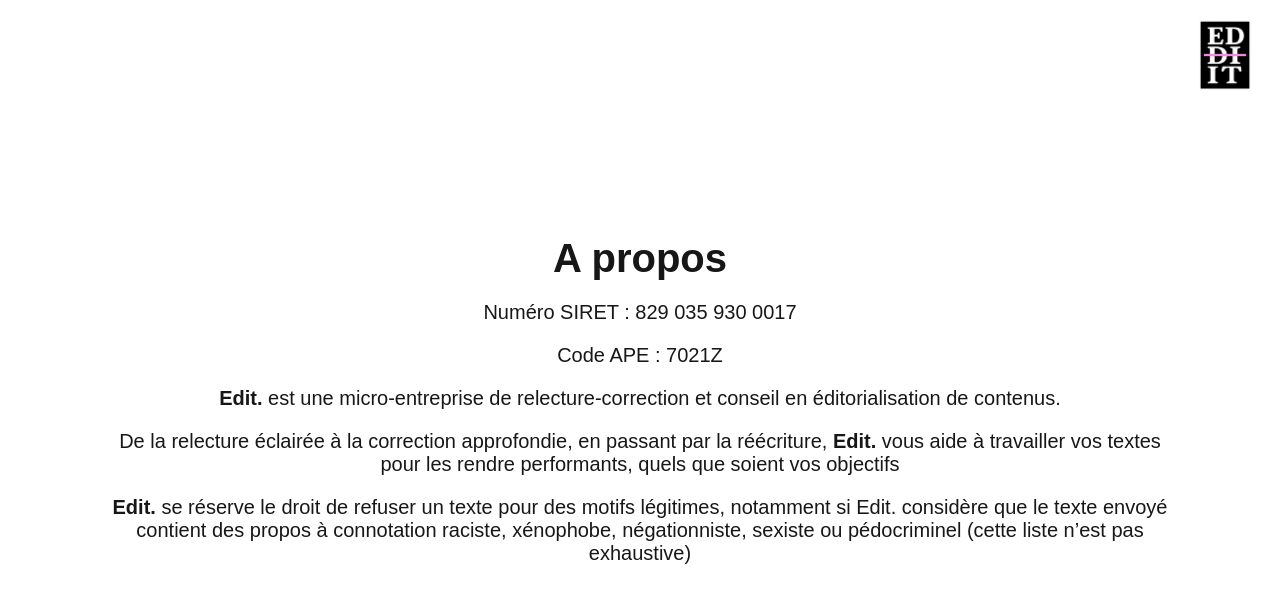
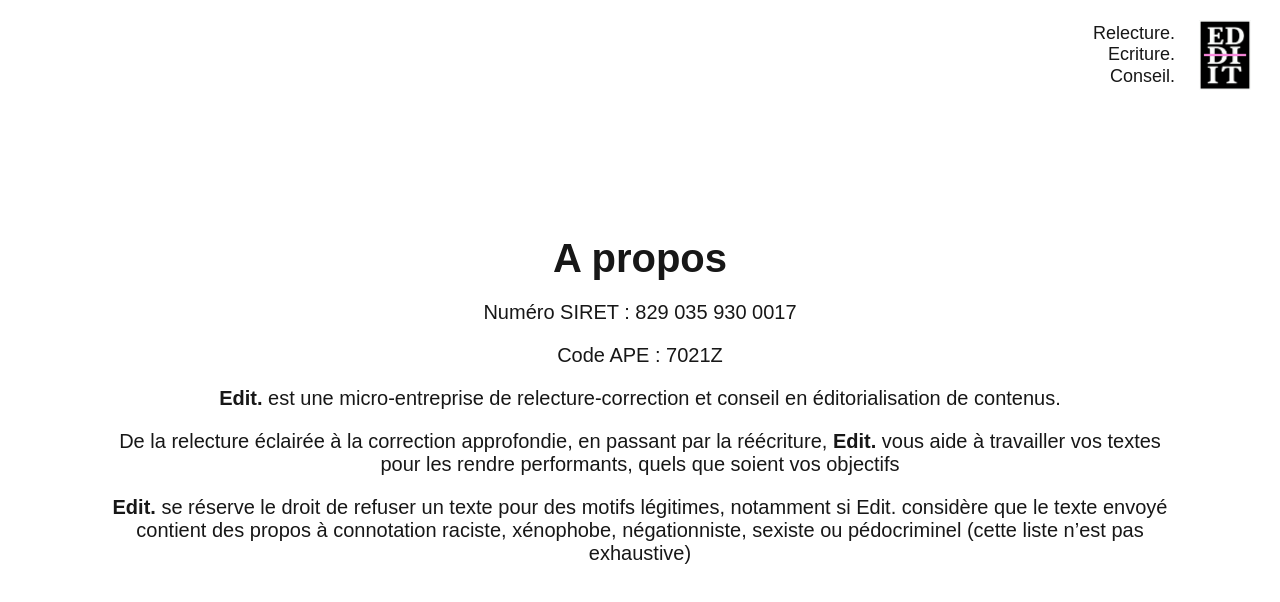
Before and after one commit to Antoine-Bottin/edit-conseil, a Next.js app: page /about in a window 1280 px wide. Shown: the top 602 px of the page. Built offline with nearby package versions, Linux system fonts and the light colour scheme.

Commit message:
feat(Logo): added text on the left

```diff
--- a/package.json
+++ b/package.json
@@ -23,8 +23,8 @@
   },
   "devDependencies": {
     "@types/node": "^20",
-    "@types/react": "^19",
-    "@types/react-dom": "^19",
+    "@types/react": "^19.2.15",
+    "@types/react-dom": "^19.2.3",
     "eslint": "^9",
     "eslint-config-next": "16.2.1",
     "eslint-plugin-simple-import-sort": "^12.1.1",
--- a/src/app/components/MyselfSection/styles.scss
+++ b/src/app/components/MyselfSection/styles.scss
@@ -46,7 +46,7 @@
     }
 
     @media screen and (min-width: 769px) and (min-height: 501px) {
-      font-size: 5rem;
+      font-size: 4.5rem;
       gap: 3rem;
     }
 
--- a/src/app/components/PriceSection/PriceSection.tsx
+++ b/src/app/components/PriceSection/PriceSection.tsx
@@ -77,9 +77,7 @@
 
   return (
     <div className="price-section">
-      <h1 className="price-section__title">
-        Tarifs de correction et réécriture
-      </h1>
+      <h1 className="price-section__title">Tarifs</h1>
 
       <div className="price-section__calculator">
         {/* On remplace l'attribut action par notre fonction handleSubmit */}
--- a/src/app/layout.tsx
+++ b/src/app/layout.tsx
@@ -1,73 +1,40 @@
-import type { Metadata } from 'next';
 import Image from 'next/image';
 
 import { Geist, Geist_Mono, Newsreader, Space_Grotesk } from 'next/font/google';
+
 import { Analytics } from '@vercel/analytics/next';
 
 import ScrollProvider from './components/ScrollProvider/ScrollProvider';
+
 import { ToastContainer } from 'react-toastify';
 
 import './globals.css';
+
 import './styles.scss';
 
 const geistSans = Geist({
   variable: '--font-geist-sans',
+
   subsets: ['latin'],
 });
 
 const geistMono = Geist_Mono({
   variable: '--font-geist-mono',
+
   subsets: ['latin'],
 });
 
 const spacegrotesk = Space_Grotesk({
   variable: '--font-spacegrotesk',
+
   subsets: ['latin'],
 });
 
 const newsreader = Newsreader({
   variable: '--font-newsreader',
+
   subsets: ['latin'],
 });
-
-export const metadata: Metadata = {
-  title: 'EDIT.',
-  description: 'Conseil, écriture, relecture',
-  icons: [{ rel: 'icon', url: '/favicon.ico' }],
-  keywords: [
-    'Hélène Bottin',
-    'Correction',
-    'Relecture',
-    'Réécriture',
-    'Correctrice',
-    'Correcteur',
-    'Relectrice',
-    'Relecteur',
-    'Réécrivaine',
-    'Rewriter',
-    'Réécrivain',
-    'Secrétaire de rédaction',
-    'Secrétariat de rédaction',
-    'SR',
-    'Conseil littéraire',
-    'Conseil éditorial',
-    'Éditorial',
-    'Prête-plume',
-    'Ghostwriter',
-    'Français',
-    'Écriture',
-    'Écrivain',
-    'Accompagnement',
-  ],
-  metadataBase: new URL('https://www.portfolio.abottin.dev'),
-  openGraph: {
-    title: 'Edit website ',
-    description: `Helene Bottin's professional website`,
-    images: [{ url: '/assets/edit_logo_black.png' }],
-    type: 'website',
-    url: 'https://www.portfolio.abottin.dev',
-  },
-};
 
 export default function RootLayout({
   children,
@@ -76,7 +43,7 @@
 }>) {
   return (
     <html
-      lang="en"
+      lang="fr"
       className={`${geistSans.variable} ${geistMono.variable} ${spacegrotesk.variable} ${newsreader.variable}`}
     >
       <body>
@@ -93,18 +60,27 @@
           pauseOnHover
           theme="colored"
           style={{ fontSize: '15px' }}
-          // transition={Bounce}
         />
-        <div className="page-container__logo">
+
+        <div className="page-container__header">
+          <div className="page-container__header__words">
+            <span>Relecture.</span>
+            <span>Ecriture.</span>
+            <span>Conseil.</span>
+          </div>
+
+          <div className="page-container__header__logo">
             <Image
               src="/assets/edit_logo_black.png"
               alt="Logo EDIT brand"
               fill
-            sizes="5rem"
+              sizes="(min-width: 1024px) 7rem, 5rem"
               style={{ objectFit: 'contain' }}
               priority
             />
           </div>
+        </div>
+
         <ScrollProvider>{children}</ScrollProvider>
       </body>
     </html>
--- a/src/app/styles.scss
+++ b/src/app/styles.scss
@@ -1,20 +1,50 @@
 .page-container {
   position: relative;
 
-  &__logo {
+  &__header {
     position: fixed;
     top: 1rem;
     right: 1rem;
     z-index: 2;
 
-    height: 5rem;
-    width: 5rem;
+    display: flex;
+    align-items: center; // Aligne le texte et le logo verticalement
+    gap: 1rem; // Espace entre les mots et le logo
 
     @media screen and (min-width: 1024px) {
-      height: 7rem;
-      width: 7rem;
       top: 2rem;
       right: 2rem;
+      gap: 1.5rem;
+    }
+
+    &__words {
+      display: flex;
+      flex-direction: column; // Empile les mots les uns sous les autres
+      text-align: right; // Aligne le texte contre le logo
+
+      span {
+        font-size: 1rem;
+        // font-family: var(--font-spacegrotesk); // Décommente si tu veux appliquer une de tes polices
+        line-height: 1.2;
+      }
+
+      @media screen and (min-width: 1024px) {
+        span {
+          font-size: 1.8rem;
+        }
+      }
+    }
+
+    &__logo {
+      position: relative; // Indispensable pour le "fill" de Next/Image
+      height: 5rem;
+      width: 5rem;
+      flex-shrink: 0; // Empêche le logo de s'écraser si le texte est long
+
+      @media screen and (min-width: 1024px) {
+        height: 7rem;
+        width: 7rem;
+      }
     }
   }
 }
```
Also changed, not shown: src/app/components/ContactSection/styles.scss (+6 -3 lines), 1 other file (tests, documents, lock files or other folders). Lines whose indentation alone changed are shown as unchanged.
